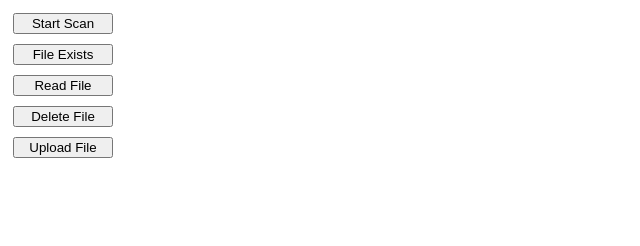
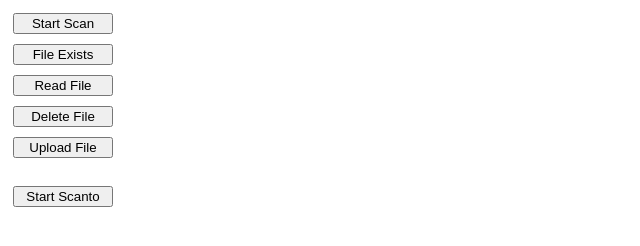
Before and after one commit to shahareldad/HtmlFun, a plain HTML site: page indexWebApiServices.html in a window 1280 px wide. Shown: the whole page, without its empty margins (0-640 px from the left). Drawn offline with nearby package versions, Linux system fonts and the light colour scheme.

Commit message:
Added method for scanning via registry entry (like the 'mailto' operation).

```diff
--- a/indexWebApiServices.html
+++ b/indexWebApiServices.html
@@ -3,6 +3,9 @@
 		<title>Test page for LadpcWebApiServices</title>
 		<script src="https://code.jquery.com/jquery-3.3.1.min.js"></script>
 		<script>
+			function startScanTo(){
+				document.location.href = "scanto:FileName:c:@temp@aaaaa.pdf&ScanColor:true";
+			}
 			function startScan(){
 				$("#msgToUsr").text("performing scan");
 				$.ajax({
@@ -68,6 +71,8 @@
 			<button onclick="return readFile();">Read File</button><br/>
 			<button onclick="return deleteFile();">Delete File</button><br/>
 			<button onclick="return uploadFile();">Upload File</button><br/>
+			<br/>
+			<button onclick="return startScanTo();">Start Scanto</button><br/>
 			<div id="msgToUsr">
 
 			</div>
```
